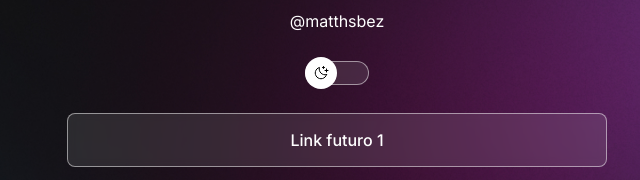
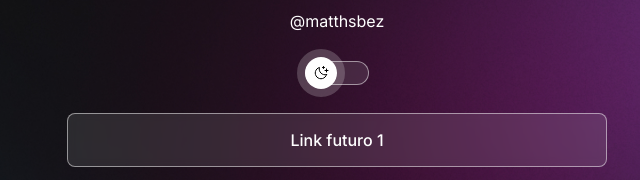
Before and after one commit to MathSecco/ProjetoDiscovery, a plain HTML site: page index.html in a window 1280 px wide. In both pictures the pointer is over the button 624 px from the left and 267 px from the top of the page. Shown: the part 194-374 px from the top of the page, 303-943 px from the left. Drawn offline with nearby package versions, Linux system fonts and the light colour scheme.

Commit message:
shadow add in switch button

```diff
--- a/style.css
+++ b/style.css
@@ -86,6 +86,10 @@ body * { /*asterisco é um seletor universal, vai aplicar essas condições para
 
 .light #switch button {
     animation: slide-in 0.4s forwards;
+}
+
+#switch button:hover{
+    outline: 8px solid var(--hightligh-color)
 }
 
 #switch span {
```
